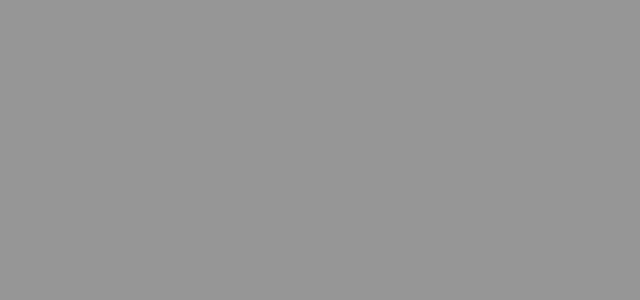
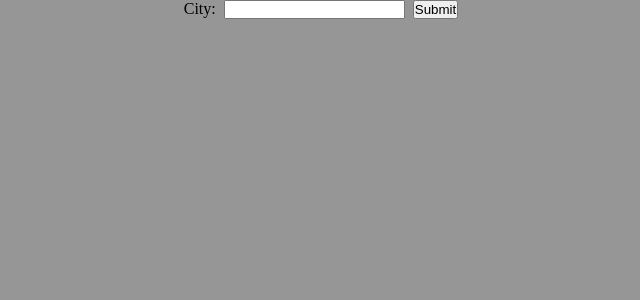
Before and after one commit to bkwong315/weather-app, a React (Vite) app: page / in a window 1280 px wide. Shown: the top 300 px of the page, without its empty margins (319-959 px from the left). Built offline with nearby package versions, Linux system fonts and the light colour scheme.

Commit message:
Add input html elements

```diff
--- a/src/App.scss
+++ b/src/App.scss
@@ -0,0 +1,9 @@
+.App {
+  display: grid;
+  justify-items: center;
+}
+
+.input-container {
+  display: flex;
+  gap: .5rem;
+}
--- a/src/App.tsx
+++ b/src/App.tsx
@@ -1,10 +1,13 @@
 import './App.scss';
 
 function App() {
-
   return (
     <div className="App">
-
+      <div className="input-container">
+        <label htmlFor="city">City:</label>
+        <input type="text" name="city" id="city" />
+        <button>Submit</button>
+      </div>
     </div>
   );
 }
```
Also changed, not shown: .prettierrc.cjs (renamed from .prettierrc.js).
